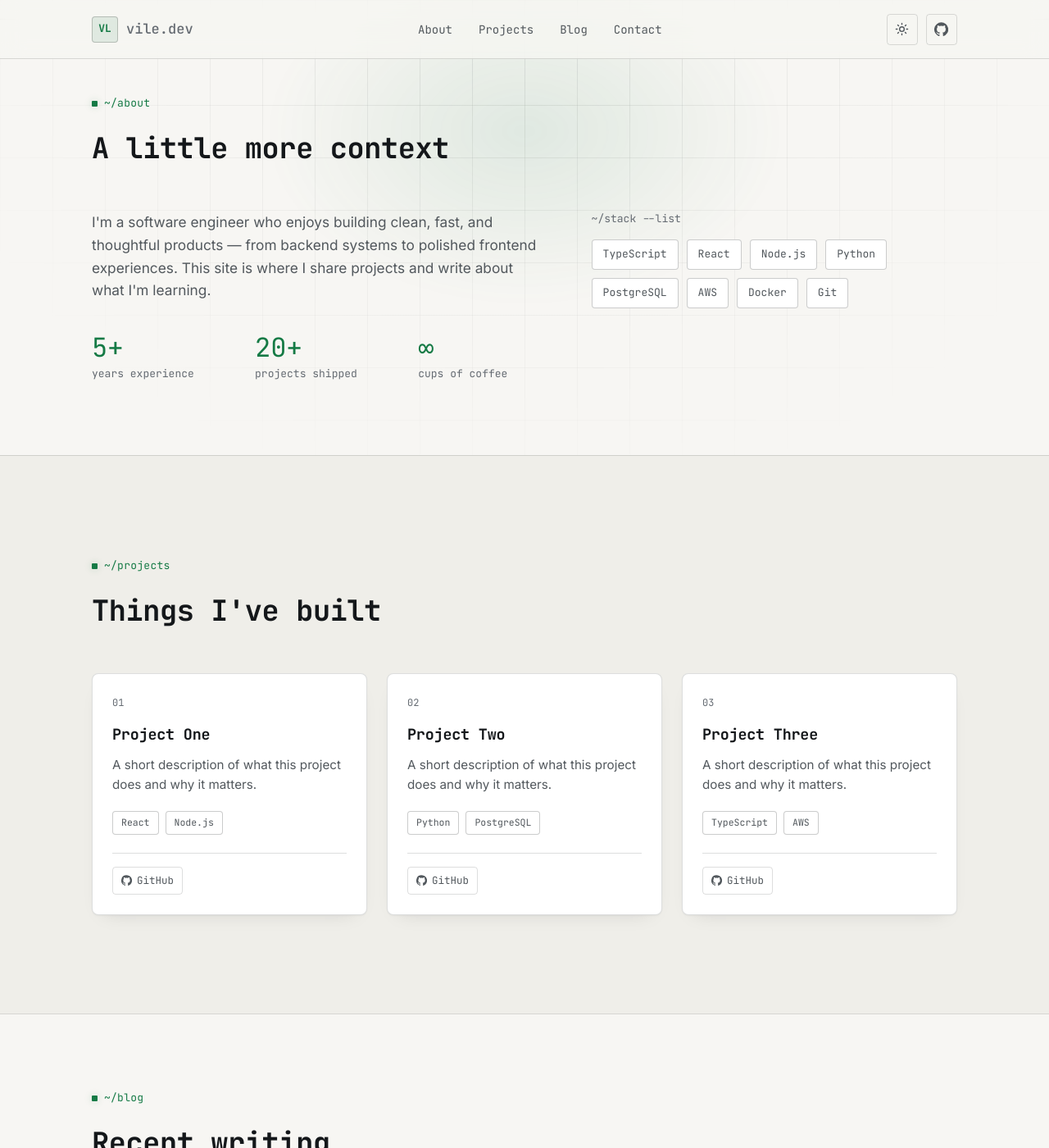
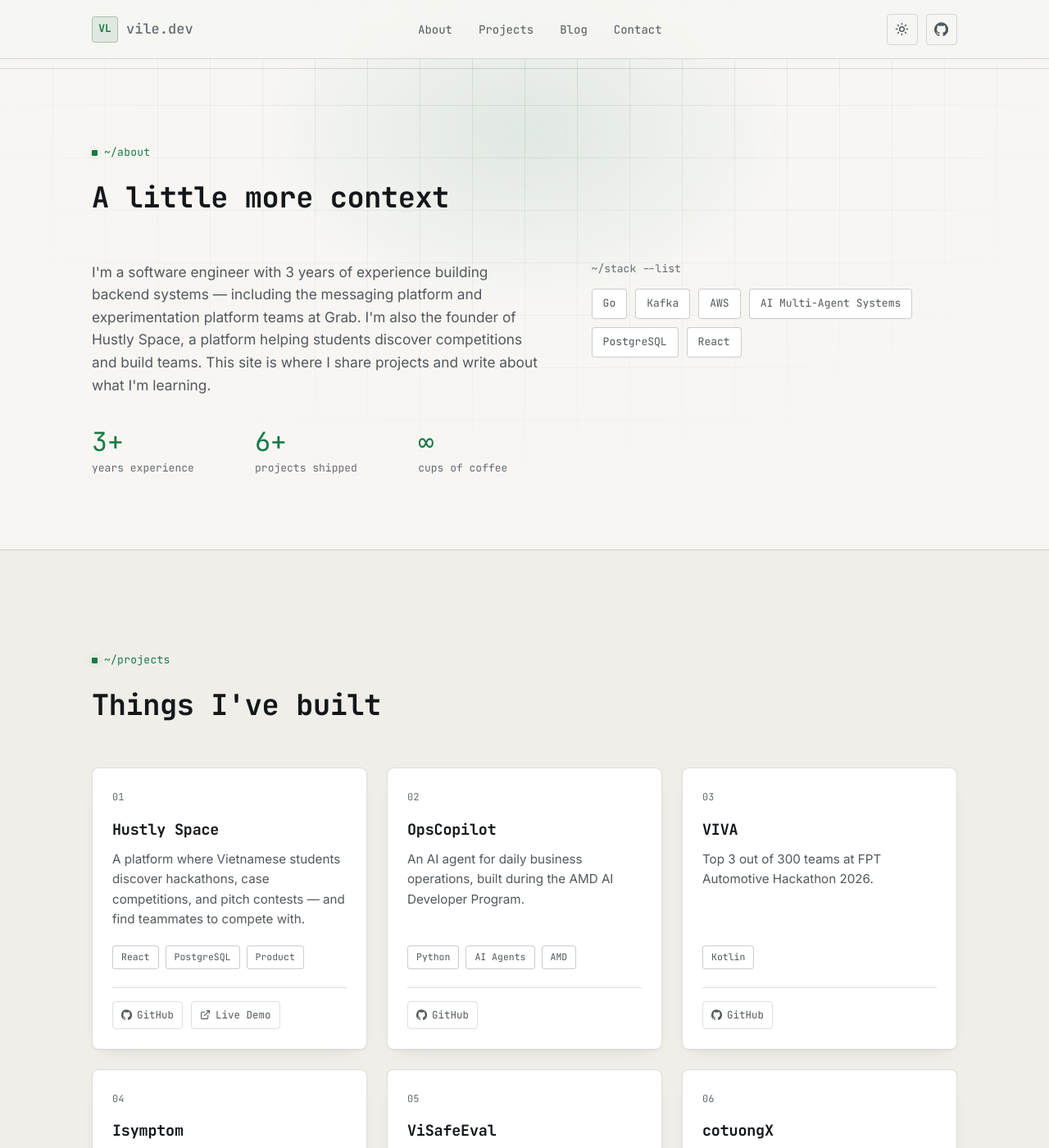
Before and after one commit to vile-blog/vile-blog.github.io, a Jekyll site: the page built from index.html, in a window 1280 px wide and 1400 px high, scrolled down 635 px. Shown: the whole window at 82% size. Built offline with Jekyll 4.4.1, drawn with Linux system fonts in a browser that asks for light colours; some of the changed text lies outside the part shown.

Commit message:
Replace placeholder content with real profile and projects
Real bio (3y experience, Grab messaging/experimentation platform teams,
Hustly Space founder), actual tech stack, and highlighted projects
pulled from github.com/lcv-engineer plus the Hustly Space product.

Co-Authored-By: Claude Sonnet 5 <noreply@anthropic.com>

```diff
--- a/_config.yml
+++ b/_config.yml
@@ -1,8 +1,8 @@
 title: Vi Le
-tagline: "Software Engineer — building things for the web"
+tagline: "Software Engineer — building backend systems & AI agents"
 description: >-
-  Personal site and blog of Vi Le — software engineer.
-  Projects, writing, and notes on building software.
+  Personal site and blog of Vi Le — software engineer, ex-Grab, founder of
+  Hustly Space. Projects, writing, and notes on building software.
 url: "https://vile-blog.github.io"
 baseurl: ""
 title_separator: "—"
@@ -11,32 +11,32 @@ author:
   name: Vi Le
   initials: "VL"
   role: "Software Engineer"
-  tagline: "building things for the web"
-  email: hello@example.com
-  github: vile-blog
-  linkedin: ""
+  tagline: "building backend systems & AI agents"
+  email: vikimmich6@gmail.com
+  github: lcv-engineer
+  linkedin: "https://linkedin.com/in/vilecong"
   x: ""
   bio: >-
-    I'm a software engineer who enjoys building clean, fast, and thoughtful
-    products — from backend systems to polished frontend experiences. This
-    site is where I share projects and write about what I'm learning.
+    I'm a software engineer with 3 years of experience building backend
+    systems — including the messaging platform and experimentation platform
+    teams at Grab. I'm also the founder of Hustly Space, a platform helping
+    students discover competitions and build teams. This site is where I
+    share projects and write about what I'm learning.
   intro: >-
-    I design and ship products end to end — from backend systems to the
-    pixels people actually touch. This is where I keep my projects and write
-    down what I'm learning.
+    I design and ship backend systems and AI products end to end — from
+    messaging and experimentation platforms at Grab to founding Hustly
+    Space. This is where I keep my projects and write down what I'm learning.
   skills:
-    - TypeScript
+    - Go
+    - Kafka
+    - AWS
+    - AI Multi-Agent Systems
+    - PostgreSQL
     - React
-    - Node.js
-    - Python
-    - PostgreSQL
-    - AWS
-    - Docker
-    - Git
   stats:
-    - value: "5+"
+    - value: "3+"
       label: "years experience"
-    - value: "20+"
+    - value: "6+"
       label: "projects shipped"
     - value: "∞"
       label: "cups of coffee"
--- a/_data/projects.yml
+++ b/_data/projects.yml
@@ -1,20 +1,38 @@
 # Edit this file to add/update the projects shown in the Projects section.
 # Each entry: name, description, tags (tech stack), github (url), demo (url, optional)
 
-- name: "Project One"
-  description: "A short description of what this project does and why it matters."
-  tags: ["React", "Node.js"]
-  github: "https://github.com/vile-blog"
+- name: "Hustly Space"
+  description: "A platform where Vietnamese students discover hackathons, case competitions, and pitch contests — and find teammates to compete with."
+  tags: ["React", "PostgreSQL", "Product"]
+  github: ""
+  demo: "https://www.hustlyspace.com/"
+
+- name: "OpsCopilot"
+  description: "An AI agent for daily business operations, built during the AMD AI Developer Program."
+  tags: ["Python", "AI Agents", "AMD"]
+  github: "https://github.com/lcv-engineer/amd-developer-hackathon"
   demo: ""
 
-- name: "Project Two"
-  description: "A short description of what this project does and why it matters."
-  tags: ["Python", "PostgreSQL"]
-  github: "https://github.com/vile-blog"
+- name: "VIVA"
+  description: "Top 3 out of 300 teams at FPT Automotive Hackathon 2026."
+  tags: ["Kotlin"]
+  github: "https://github.com/lcv-engineer/fpt-automotive-hackathon-2026"
   demo: ""
 
-- name: "Project Three"
-  description: "A short description of what this project does and why it matters."
-  tags: ["TypeScript", "AWS"]
-  github: "https://github.com/vile-blog"
+- name: "Isymptom"
+  description: "1st place capstone project at Grab Bootcamp 2025."
+  tags: ["Python", "Machine Learning"]
+  github: "https://github.com/lcv-engineer/grab-bootcamp-team13-2025"
   demo: ""
+
+- name: "ViSafeEval"
+  description: "A Vietnamese-language AI safety benchmark and red-team toolkit for evaluating LLM safety in Vietnamese and regional slang."
+  tags: ["Python", "LLM Safety"]
+  github: "https://github.com/lcv-engineer/AI-safety-hackathon"
+  demo: ""
+
+- name: "cotuongX"
+  description: "A backend and visualization layer connecting real-world Xiangqi board movement data to an online human-vs-AI viewing experience."
+  tags: ["Go"]
+  github: "https://github.com/lcv-engineer/cotuongX"
+  demo: ""
```
